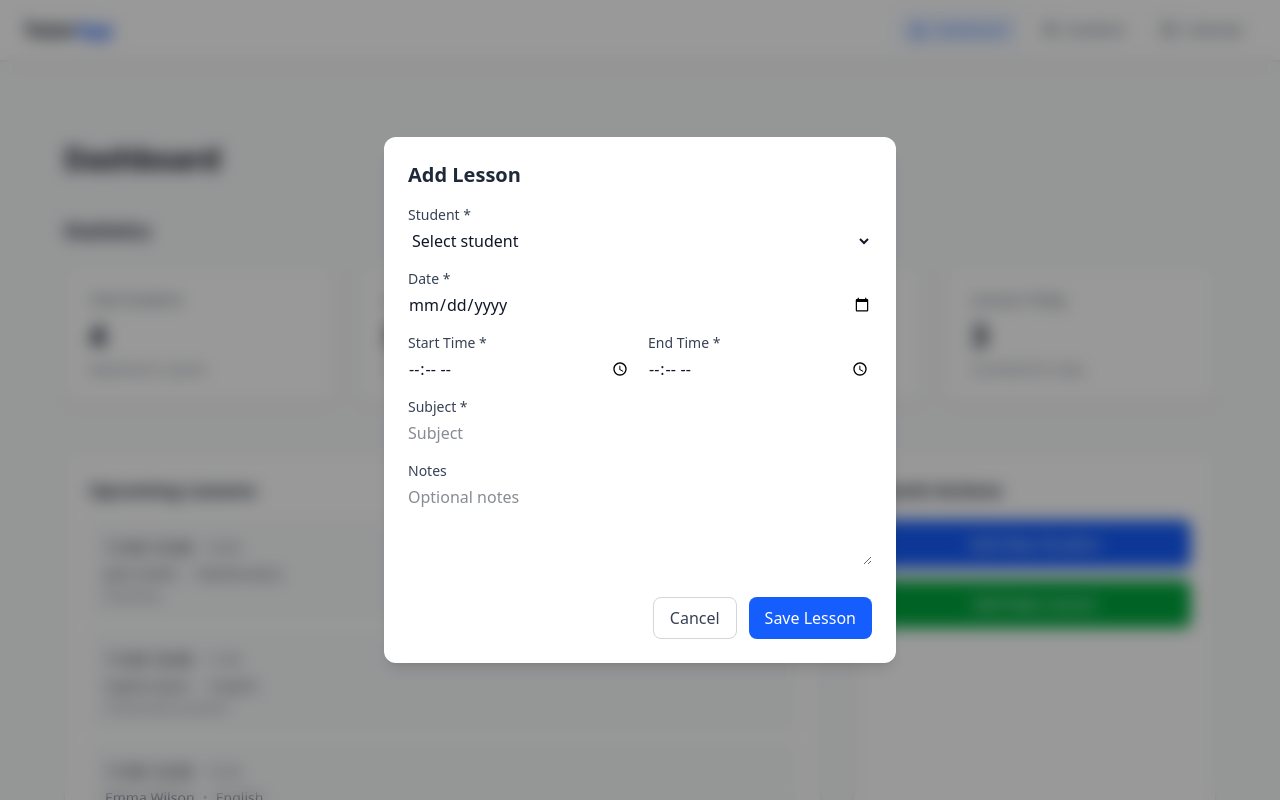
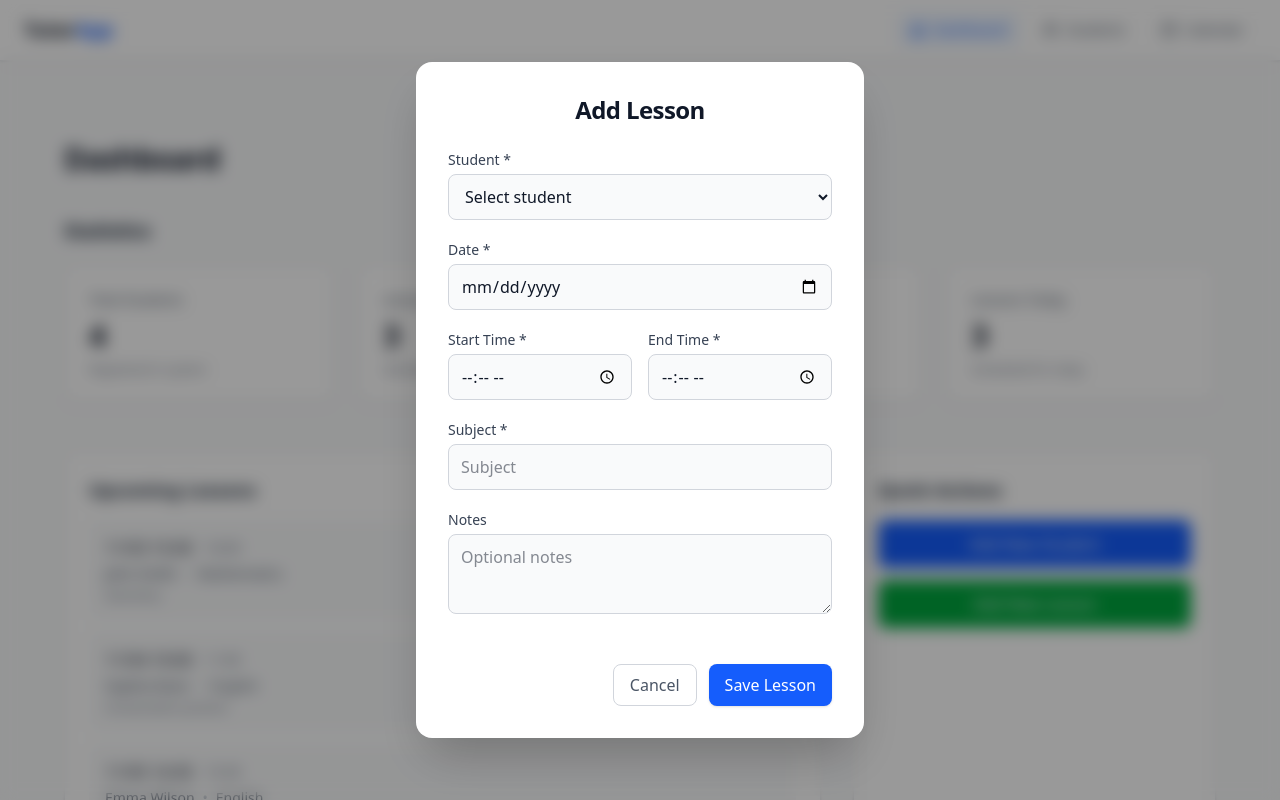
Before and after one commit to igor-romasiuk/tutor-app, a Next.js app: page / in a window 1280 px wide. Both pictures are taken after a click on the button "Add New Lesson". Shown: the top 800 px of the page. Built offline with nearby package versions, Linux system fonts and the light colour scheme.

Commit message:
style: update AddLessonModal to match unified modal style

```diff
--- a/app/components/AddLessonModal.tsx
+++ b/app/components/AddLessonModal.tsx
@@ -5,9 +5,10 @@ import { RootState } from "@/lib/store/store"
 import { Lesson } from "@/types/lesson"
 import { useState } from "react"
 import { useDispatch, useSelector } from "react-redux"
+import { ModalContainer } from "@/components/ui/ModalContainer"
 
 export default function AddLessonModal({ onClose }: { onClose: () => void }) {
-    const [selectedStudentId, setSelectedStudentId] = useState('')
+  const [selectedStudentId, setSelectedStudentId] = useState("")
   const [date, setDate] = useState("")
   const [startTime, setStartTime] = useState("")
   const [endTime, setEndTime] = useState("")
@@ -17,18 +18,8 @@ export default function AddLessonModal({ onClose }: { onClose: () => void }) {
   const students = useSelector((state: RootState) => state.students.students)
   const dispatch = useDispatch()
 
-    const resetForm = () => {
-        setSelectedStudentId("")
-        setDate("")
-        setStartTime("")
-        setEndTime("")
-        setSubject("")
-        setNotes("")
-    }
-
   const handleSubmit = (e: React.FormEvent<HTMLFormElement>) => {
     e.preventDefault()
-
     if (!selectedStudentId || !date || !startTime || !endTime || !subject) {
       alert("Please fill in all required fields")
       return
@@ -42,112 +33,127 @@ export default function AddLessonModal({ onClose }: { onClose: () => void }) {
       endTime,
       subject,
       notes,
-            status: 'scheduled'
+      status: "scheduled",
     }
 
     dispatch(addLesson(newLesson))
-        resetForm()
-        onClose()
-    }
-
-    const handleClose = () => {
-        resetForm()
     onClose()
   }
 
   return (
-        <div className="fixed inset-0 bg-black/40 backdrop-blur-sm flex items-center justify-center z-50">
-            <div className="bg-white w-full max-w-lg rounded-xl shadow-lg p-6 animate-in fade-in slide-in-from-bottom-4">
-                <h2 className="text-xl font-semibold text-gray-800 mb-4">Add Lesson</h2>
-
-                <form className="space-y-4" onSubmit={handleSubmit}>
-                    <div className="flex flex-col gap-1">
-                        <label className="text-sm font-medium text-gray-700">Student *</label>
+    <ModalContainer title="Add Lesson" onClose={onClose}>
+      <form className="space-y-5" onSubmit={handleSubmit}>
+        {/* Student */}
+        <div>
+          <label className="block text-sm font-medium text-gray-700 mb-1">
+            Student *
+          </label>
           <select
-                            className="rounded-lg border-gray-300 focus:border-blue-500 focus:ring-blue-500"
+            className="w-full rounded-lg border border-gray-300 bg-gray-50 px-3 py-2.5
+                       focus:border-blue-500 focus:ring-2 focus:ring-blue-200 outline-none transition"
             value={selectedStudentId}
             onChange={(e) => setSelectedStudentId(e.target.value)}
           >
             <option value="">Select student</option>
-                            {students.map((student) => (
-                                <option value={student.id} key={student.id}>
-                                    {student.name}
+            {students.map((s) => (
+              <option key={s.id} value={s.id}>
+                {s.name}
               </option>
             ))}
           </select>
         </div>
 
-                    <div className="flex flex-col gap-1">
-                        <label className="text-sm font-medium text-gray-700">Date *</label>
+        {/* Date */}
+        <div>
+          <label className="block text-sm font-medium text-gray-700 mb-1">
+            Date *
+          </label>
           <input
             type="date"
-                            className="rounded-lg border-gray-300 focus:border-blue-500 focus:ring-blue-500"
+            className="w-full rounded-lg border border-gray-300 bg-gray-50 px-3 py-2.5
+                       focus:border-blue-500 focus:ring-2 focus:ring-blue-200 outline-none transition"
             value={date}
             onChange={(e) => setDate(e.target.value)}
           />
         </div>
 
+        {/* Time */}
         <div className="grid grid-cols-2 gap-4">
-                        <div className="flex flex-col gap-1">
-                            <label className="text-sm font-medium text-gray-700">Start Time *</label>
+          <div>
+            <label className="block text-sm font-medium text-gray-700 mb-1">
+              Start Time *
+            </label>
             <input
               type="time"
-                                className="rounded-lg border-gray-300 focus:border-blue-500 focus:ring-blue-500"
+              className="w-full rounded-lg border border-gray-300 bg-gray-50 px-3 py-2.5
+                         focus:border-blue-500 focus:ring-2 focus:ring-blue-200 outline-none transition"
               value={startTime}
               onChange={(e) => setStartTime(e.target.value)}
             />
           </div>
 
-                        <div className="flex flex-col gap-1">
-                            <label className="text-sm font-medium text-gray-700">End Time *</label>
+          <div>
+            <label className="block text-sm font-medium text-gray-700 mb-1">
+              End Time *
+            </label>
             <input
               type="time"
-                                className="rounded-lg border-gray-300 focus:border-blue-500 focus:ring-blue-500"
+              className="w-full rounded-lg border border-gray-300 bg-gray-50 px-3 py-2.5
+                         focus:border-blue-500 focus:ring-2 focus:ring-blue-200 outline-none transition"
               value={endTime}
               onChange={(e) => setEndTime(e.target.value)}
             />
           </div>
         </div>
 
-                    <div className="flex flex-col gap-1">
-                        <label className="text-sm font-medium text-gray-700">Subject *</label>
+        {/* Subject */}
+        <div>
+          <label className="block text-sm font-medium text-gray-700 mb-1">
+            Subject *
+          </label>
           <input
             type="text"
             placeholder="Subject"
-                            className="rounded-lg border-gray-300 focus:border-blue-500 focus:ring-blue-500"
+            className="w-full rounded-lg border border-gray-300 bg-gray-50 px-3 py-2.5
+                       focus:border-blue-500 focus:ring-2 focus:ring-blue-200 outline-none transition"
             value={subject}
             onChange={(e) => setSubject(e.target.value)}
           />
         </div>
 
-                    <div className="flex flex-col gap-1">
-                        <label className="text-sm font-medium text-gray-700">Notes</label>
+        {/* Notes */}
+        <div>
+          <label className="block text-sm font-medium text-gray-700 mb-1">
+            Notes
+          </label>
           <textarea
             placeholder="Optional notes"
-                            className="rounded-lg border-gray-300 focus:border-blue-500 focus:ring-blue-500 min-h-[80px]"
+            className="w-full min-h-[80px] rounded-lg border border-gray-300 bg-gray-50 px-3 py-2.5
+                       focus:border-blue-500 focus:ring-2 focus:ring-blue-200 outline-none transition"
             value={notes}
             onChange={(e) => setNotes(e.target.value)}
           />
         </div>
 
-                    <div className="flex justify-end gap-3 pt-4">
+        {/* Buttons */}
+        <div className="flex justify-end gap-3 pt-6">
           <button
             type="button"
-                            onClick={handleClose}
-                            className="px-4 py-2 rounded-lg border border-gray-300 text-gray-700 hover:bg-gray-100 transition"
+            onClick={onClose}
+            className="px-4 py-2 rounded-lg border border-gray-300 text-gray-600
+                       hover:bg-gray-100 transition"
           >
             Cancel
           </button>
-
           <button
             type="submit"
-                            className="px-4 py-2 rounded-lg bg-blue-600 text-white hover:bg-blue-700 transition"
+            className="px-4 py-2 rounded-lg bg-blue-600 text-white hover:bg-blue-700
+                       transition shadow-sm"
           >
             Save Lesson
           </button>
         </div>
       </form>
-            </div>
-        </div>
+    </ModalContainer>
   )
 }
```
Lines whose indentation alone changed are shown as unchanged.
